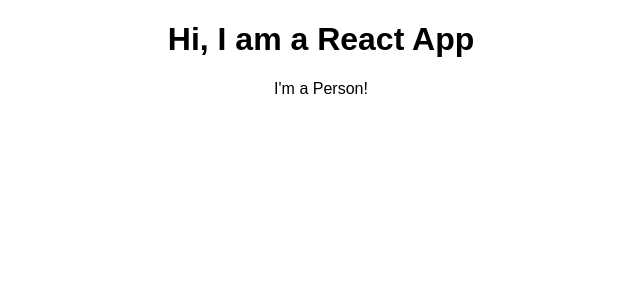
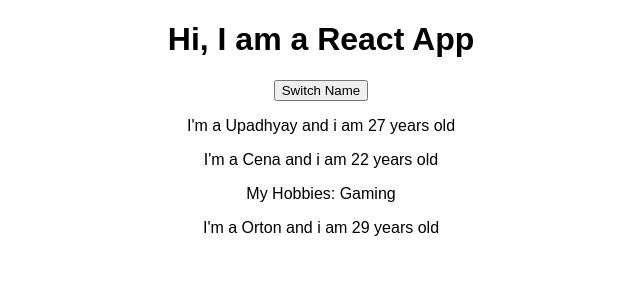
Before and after one commit to amitu2016/react-complete-guide, a React (Create React App) app: page / in a window 1280 px wide. Shown: the top 300 px of the page, without its empty margins (319-959 px from the left). Built offline with nearby package versions, Linux system fonts and the light colour scheme.

Commit message:
Using Dynamic components

```diff
--- a/src/App.js
+++ b/src/App.js
@@ -3,11 +3,32 @@
 import Person from './Person/Person'
 
 class App extends Component {
+  state = {
+    persons: [
+      {name: "Upadhyay", age: 27},
+      {name: "Cena", age: 22},
+      {name: "Orton", age: 29}
+    ]
+  }
+
+  switchNameHandler = () => {
+    //console.log('Was Clicked');
+    // Dont do this : this.state.persons[0].name = 'Upadhyay';
+    this.setState({persons:  [
+      {name: "Amit", age: 27},
+      {name: "Sumit", age: 22},
+      {name: "Ajay", age: 25}
+    ] })
+  }
+
   render() {
     return (
       <div className="App">
         <h1>Hi, I am a React App</h1>
-        <Person />
+        <button onClick={this.switchNameHandler}>Switch Name</button>
+        <Person name= {this.state.persons[0].name} age={this.state.persons[0].age}  />
+        <Person name= {this.state.persons[1].name} age={this.state.persons[1].age} >My Hobbies: Gaming</Person>
+        <Person name= {this.state.persons[2].name} age={this.state.persons[2].age} />
       </div>
 
     );
--- a/src/Person/Person.js
+++ b/src/Person/Person.js
@@ -1,7 +1,13 @@
 import React from 'react';
 
-const person = () => {
-    return <p>I'm a Person!</p>
+const person = (props) => {
+    return (
+        <div>
+            <p>I'm a {props.name} and i am {props.age} years old</p>
+            <p>{props.children}</p>
+        </div>
+
+    )
 }
 
 export default person;
```
Also changed, not shown: 1 other file (tests, documents, lock files or other folders).
